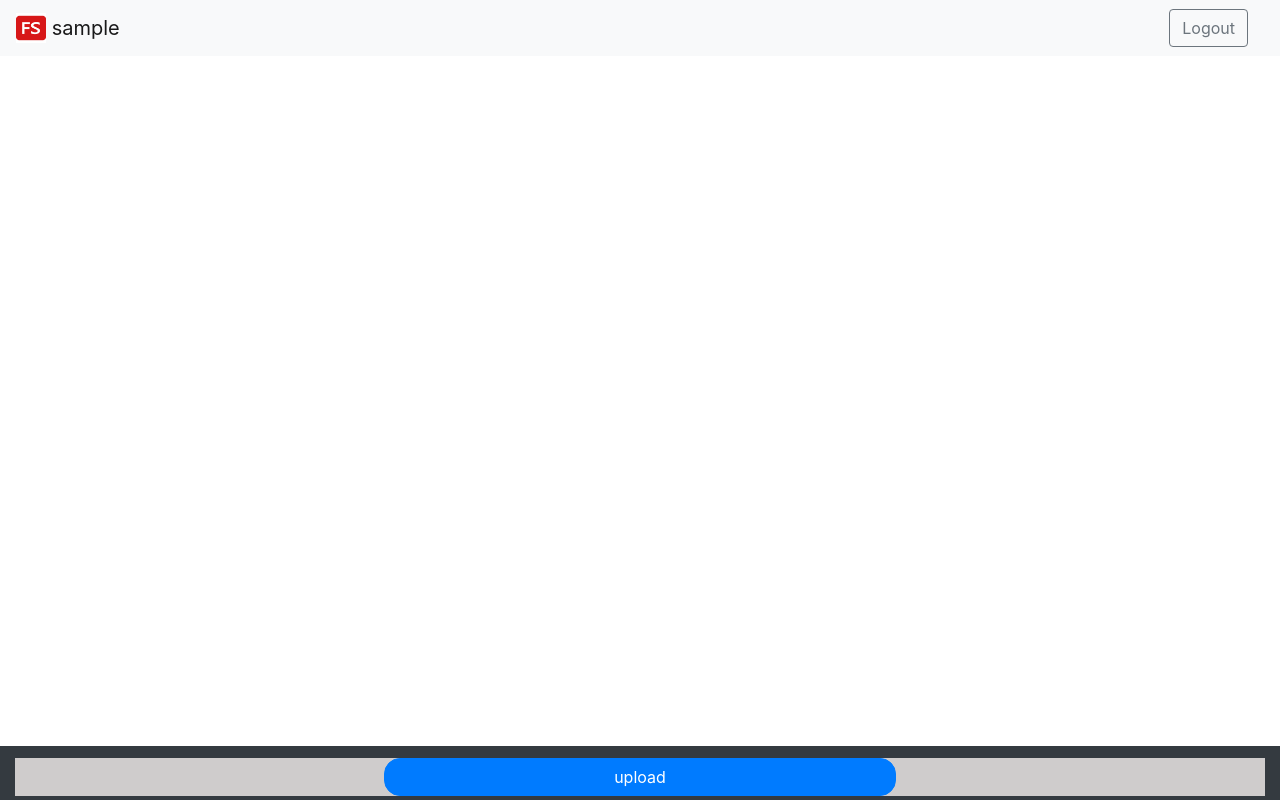
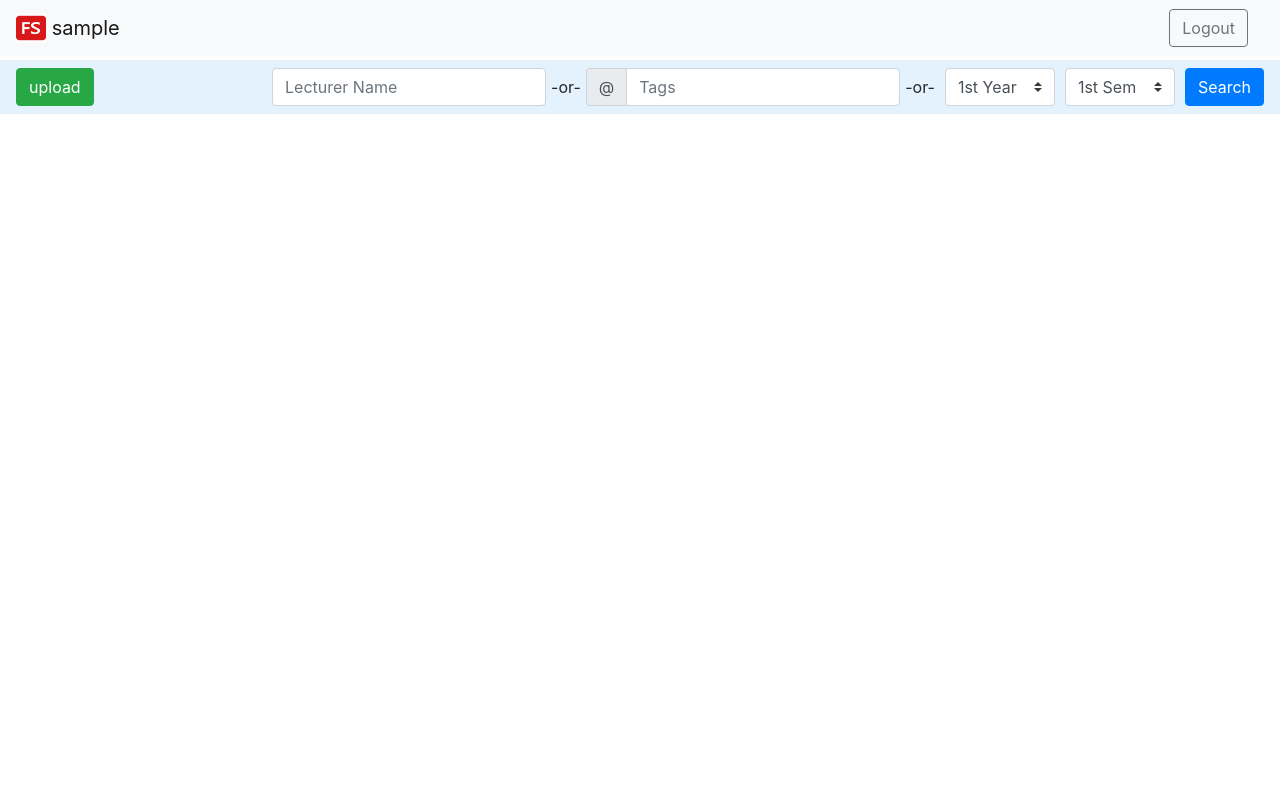
Before and after one commit to kurashiva11/FileSharingApp, a Django app: page / in a window 1280 px wide. Run offline with Django 3.2, Linux system fonts and the light colour scheme; the visitor is signed in with stand-in values (Sample User, id 1); data comes from the database, SQL or seed files in the repository; data that the repository does not hold is empty; some libraries are stand-ins or nearby versions.

Commit message:
now user can search for files on the server uploaded by others

```diff
--- a/fileSharingProject/FSapp/urls.py
+++ b/fileSharingProject/FSapp/urls.py
@@ -1,6 +1,8 @@
 from django.urls import path
+from django.conf.urls import url
 from . import views
 
 urlpatterns = [
 	path('', views.fshome, name='fshome'),
+	url(r'^search', views.search),
 ]
--- a/fileSharingProject/FSapp/views.py
+++ b/fileSharingProject/FSapp/views.py
@@ -2,11 +2,68 @@ from django.shortcuts import render, redirect
 from django.contrib.auth.models import User
 from django.http import HttpResponse
 from uploadFiles.models import uploadFile
+from django.contrib.auth.decorators import login_required
 
 import os
 # Create your views here.
 
 BASE_DIR = os.path.dirname(os.path.dirname(os.path.abspath(__file__)))
+
+def sendFiles(filtered_files):
+	filtered_img_paths = []
+	filtered_vid_paths = []
+	filtered_pdf_paths = []
+	filtered_word_paths = []
+	filtered_ppt_paths = []
+	filtered_txt_paths = []
+	filtered_unkown_paths = []
+
+	for file in filtered_files:
+		file_extention = str(file.file).split('.')[-1].strip()
+		print(file_extention, end=' <=> ')
+
+		if file_extention in ['jpg', 'jpeg', 'png', 'gif', 'JPG', 'JPEG', 'PNG', 'GIF']:
+			print(file.file, "added to pic")
+			filtered_img_paths.append(file.file)
+
+		elif file_extention in ['mpg', 'mov', 'mp4', 'avi', 'webm', 'ogg', 'MPG', 'MOV', 'MP4', 'AVI', 'WEBM', 'OGG']:
+			print(file.file, "added to vid")
+			filtered_vid_paths.append(file.file)
+
+		elif file_extention in ['pdf', 'PDF']:
+			print(file.file, "added to pdf")
+			filtered_pdf_paths.append(file.file)
+
+		elif file_extention in ['doc', 'docx', 'dot', 'DOC', 'DOCX', 'DOT']:
+			print(file.file, "added to word")
+			filtered_word_paths.append(file.file)
+
+		elif file_extention in ['ppt', 'pptx', 'PPT', 'PPTX']:
+			print(file.file, "added to ppt")
+			filtered_ppt_paths.append(file.file)
+
+		elif file_extention == ['txt', 'TXT']:
+			print(file.file, "added to txt")
+			filtered_txt_paths.append(file.file)
+
+		else:
+			print(file.file, "added to unkoun")
+			filtered_unkown_paths.append(file.file)
+
+
+	print('\n\n')
+	return {
+		'imgs': filtered_img_paths,
+		'vids': filtered_vid_paths,
+		'pdfs': filtered_pdf_paths,
+		'words': filtered_word_paths,
+		'ppts': filtered_ppt_paths,
+		'txts': filtered_txt_paths,
+		'unkowns': filtered_unkown_paths
+		}
+
+
+
 
 def fshome(request):
 	if request.user.is_authenticated:
@@ -17,56 +74,46 @@ def fshome(request):
 		# os.system(f'cd {BASE_DIR}/uploaded_media/{folder_name} && dir')
 
 		filtered_files = uploadFile.objects.filter(user=user)
-		filtered_img_paths = []
-		filtered_vid_paths = []
-		filtered_pdf_paths = []
-		filtered_word_paths = []
-		filtered_ppt_paths = []
-		filtered_txt_paths = []
-		filtered_unkown_paths = []
+		return render(request, "index.html", sendFiles(filtered_files))
 
-		for file in filtered_files:
-			file_extention = str(file.file).split('.')[-1].strip()
-			print(file_extention, end=' <=> ')
-
-			if file_extention in ['jpg', 'jpeg', 'png', 'gif', 'JPG', 'JPEG', 'PNG', 'GIF']:
-				print(file.file, "added to pic")
-				filtered_img_paths.append(file.file)
-
-			elif file_extention in ['mpg', 'mov', 'mp4', 'avi', 'webm', 'ogg', 'MPG', 'MOV', 'MP4', 'AVI', 'WEBM', 'OGG']:
-				print(file.file, "added to vid")
-				filtered_vid_paths.append(file.file)
-
-			elif file_extention in ['pdf', 'PDF']:
-				print(file.file, "added to pdf")
-				filtered_pdf_paths.append(file.file)
-
-			elif file_extention in ['doc', 'docx', 'dot', 'DOC', 'DOCX', 'DOT']:
-				print(file.file, "added to word")
-				filtered_word_paths.append(file.file)
-
-			elif file_extention in ['ppt', 'pptx', 'PPT', 'PPTX']:
-				print(file.file, "added to ppt")
-				filtered_ppt_paths.append(file.file)
-
-			elif file_extention == ['txt', 'TXT']:
-				print(file.file, "added to txt")
-				filtered_txt_paths.append(file.file)
-
-			else:
-				print(file.file, "added to unkoun")
-				filtered_unkown_paths.append(file.file)
+	return redirect('/authenticate')
 
 
-		print('\n\n')
-		return render(request, "index.html", {
-			'imgs': filtered_img_paths,
-			'vids': filtered_vid_paths,
-			'pdfs': filtered_pdf_paths,
-			'words': filtered_word_paths,
-			'ppts': filtered_ppt_paths,
-			'txts': filtered_txt_paths,
-			'unkowns': filtered_unkown_paths
-			})
 
-	return redirect('/authenticate')
+
+
+@login_required(login_url='/authenticate')
+def search(request):
+	query = {}
+
+	for i in request.META["QUERY_STRING"].split("&"):
+		query[i.split("=")[0]] = i.split("=")[1]
+
+	try:
+		lecturer_name = query['lecturer_name']
+		tags = query['tags']
+		year = query['year']
+		sem = query['sem']
+		print(lecturer_name, tags, year, sem, len(tags))
+		if lecturer_name != '':
+			filtered_files = uploadFile.objects.filter(lecturer_name=lecturer_name)
+
+			return render(request, "index.html", sendFiles(filtered_files))
+
+		elif tags != '':
+			tags = tags.split(',')
+			tags = list(map(lambda tag: tag.strip(), tags))
+
+			filtered_files = uploadFile.objects.filter(tags=tags)
+
+			return render(request, "index.html", sendFiles(filtered_files))
+
+		else:
+			filtered_files = uploadFile.objects.filter(year=year).filter(semister=sem)
+
+			return render(request, "index.html", sendFiles(filtered_files))
+
+		return redirect('/')
+
+	except Exception as e:
+		return HttpResponse("some unkown error occuered.")
--- a/fileSharingProject/templates/base.html
+++ b/fileSharingProject/templates/base.html
@@ -24,7 +24,7 @@
 
 	<!-- navbar similar to bs4 -->
 	<!-- Image and text -->
-	<nav class="navbar navbar-light bg-light">
+	<nav class="navbar navbar-light bg-light sticky-top">
 		{% if user.is_authenticated %}
 	  	<a class="navbar-brand" href="#">
 	    	<img src="{% static 'img/fs.png' %}" width="30" height="30" class="d-inline-block align-top" alt="">
@@ -40,17 +40,6 @@
     {% endblock %}
 
 
-	<footer class="bg-dark text-white mt-4">
-	    <div class="container-fluid py-1">
-	        <div class="row ml-auto mr-auto" style="padding-bottom: 0vh; padding-top: 0vh;">
-				<!-- Button trigger modal -->
-
-	            <button type="button" class="btn btn-primary ml-auto mr-auto" data-toggle="modal" data-target="#uploadModal" style="border-radius: 1rem; height: 100%; width: 40vw;">upload</button>
-
-	        </div>
-	    </div>
-
-	</footer>
 <span class="py-1" style="padding: 4rem width=100%"></span></span>
 
 	<!-- Modal -->
--- a/fileSharingProject/templates/index.html
+++ b/fileSharingProject/templates/index.html
@@ -2,6 +2,65 @@
 
 {% block content %}
 
+<nav class="navbar navbar-expand-lg navbar-light my-1" style="background-color: #e3f2fd;">
+	<div class="nav-item">
+		<!-- Button trigger modal -->
+        <button type="button" class="btn btn-success mr-auto mb-2 my-auto" data-toggle="modal" data-target="#uploadModal">
+        	upload
+        </button>
+	</div>
+
+	<form class="ml-auto" action="/search">
+	  <div class="form-row align-items-center">
+	    <div class="col-auto nav-item" style="padding: 0;">
+	      <label class="sr-only" for="inlineFormInput">Lecturer Name</label>
+	      <input type="text" class="form-control mb-2 my-auto" id="inlineFormInput" placeholder="Lecturer Name" name="lecturer_name">
+	    </div>
+
+		<div class="col-auto nav-item or">
+			<span>-or-</span>
+		</div>
+
+	    <div class="col-auto nav-item" style="padding: 0;">
+	      <label class="sr-only" for="inlineFormInputGroup">Tags</label>
+	      <div class="input-group mb-2 my-auto">
+	        <div class="input-group-prepend">
+	          <div class="input-group-text">@</div>
+	        </div>
+	        <input type="text" class="form-control" id="inlineFormInputGroup" placeholder="Tags" name="tags">
+	      </div>
+	    </div>
+
+		<div class="col-auto nav-item or">
+			<span>-or-</span>
+		</div>
+
+	    <div class="col-auto nav-item">
+	      <div class="form-check" style="padding: 0;">
+	        <select class="custom-select" id="inlineFormCustomSelect" name="year">
+		        <option selected value="1">1st Year</option>
+		        <option value="2">2nd Year</option>
+		        <option value="3">3rd Year</option>
+		        <option value="4">4th Year</option>
+		     </select>
+	      </div>
+	    </div>
+
+	    <div class="col-auto nav-item">
+	      <div class="form-check" style="padding: 0;">
+	        <select class="custom-select" id="inlineFormCustomSelect" name="sem">
+		        <option selected value="1">1st Sem</option>
+		        <option value="2">2nd Sem</option>
+		     </select>
+	      </div>
+	    </div>
+
+	    <div class="col-auto nav-item">
+	      <button type="submit" class="btn btn-primary mb-2 my-auto search_submit">Search</button>
+	    </div>
+	  </div>
+	</form>
+</nav>
 
 <div class="container">
 	{% for img in imgs %}
--- a/fileSharingProject/uploadFiles/views.py
+++ b/fileSharingProject/uploadFiles/views.py
@@ -31,8 +31,7 @@ def valid(post, files):
 
 def getTags(s):
 	arr = s.split(',')
-	for ele in arr[:]:
-		ele = ele.strip()
+	arr = list(map(lambda tag: tag.strip(), arr))
 	return arr
 
 
@@ -49,6 +48,8 @@ def getaccessArray(s):
 
 	return ar
 
+
+@login_required(login_url='/authenticate')
 def upload(request):
 
 	if request.method == "POST":
```
Also changed, not shown: fileSharingProject/assets/index.js (+17 -0 lines), fileSharingProject/uploaded_media/user_4/prac.py (added, +98 -0 lines), fileSharingProject/uploaded_media/user_4/IMG_20170930_190728.jpg (deleted), fileSharingProject/uploaded_media/user_4/IMG_20170930_205036.jpg (deleted).
